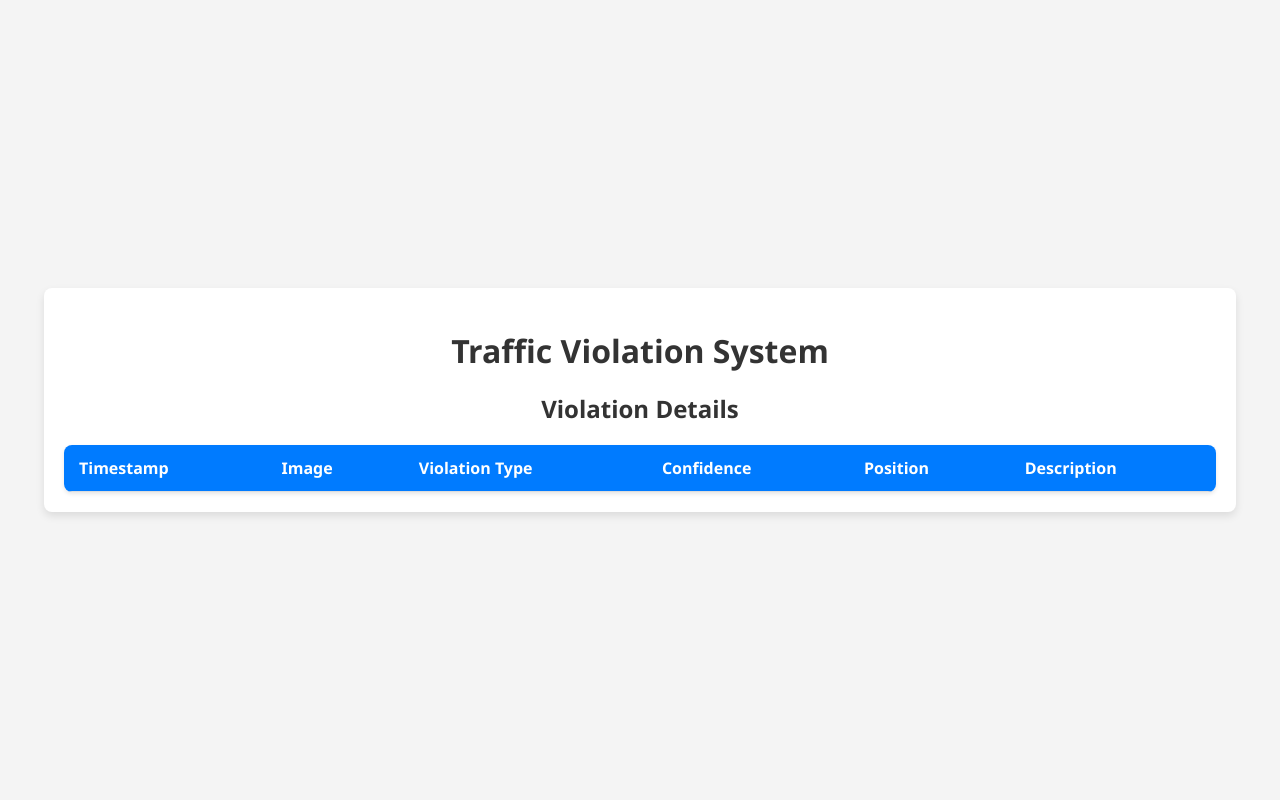
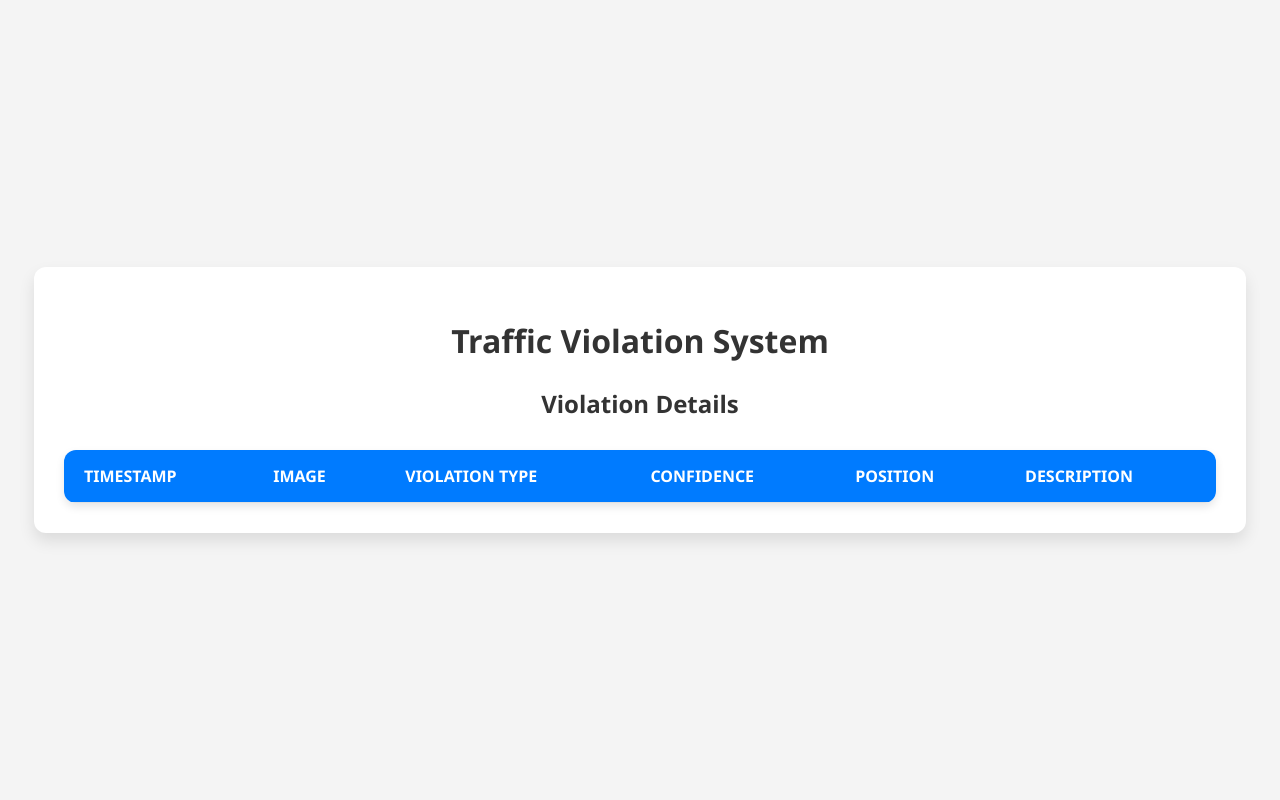
Before and after one commit to Jay-davisphem/Traffic-Violation-Detection-System, a FastAPI app: page / in a window 1280 px wide. Run offline with FastAPI, Linux system fonts and the light colour scheme; data that the repository does not hold is empty.

Commit message:
(fix) template responsiveness

```diff
--- a/static/css/styles.css
+++ b/static/css/styles.css
@@ -7,53 +7,58 @@ body {
   justify-content: center;
   align-items: center;
   min-height: 100vh;
-  flex-direction: column;
 }
 
 .container {
   width: 90%;
   max-width: 1200px;
   background-color: white;
-  padding: 20px;
-  border-radius: 8px;
-  box-shadow: 0 4px 8px rgba(0, 0, 0, 0.1);
-  margin: 10px;
+  padding: 30px;
+  border-radius: 12px;
+  box-shadow: 0 8px 16px rgba(0, 0, 0, 0.1);
+  overflow: hidden; /* Ensure rounded corners work with overflow */
 }
 
 h1, h2 {
   color: #333;
   text-align: center;
-  margin-bottom: 20px;
+  margin-bottom: 25px;
 }
 
 img {
   max-width: 100%;
   height: auto;
   display: block;
-  margin: 20px auto;
-  border-radius: 4px;
-  box-shadow: 0 2px 4px rgba(0, 0, 0, 0.1);
+  margin: 25px auto;
+  border-radius: 8px;
+  box-shadow: 0 4px 8px rgba(0, 0, 0, 0.1);
+  transition: transform 0.3s ease-in-out; /* Smooth hover effect */
+}
+
+img:hover {
+  transform: scale(1.03); /* Slight zoom on hover */
 }
 
 table {
   width: 100%;
   border-collapse: collapse;
-  margin-top: 20px;
-  box-shadow: 0 2px 4px rgba(0, 0, 0, 0.1);
-  border-radius: 8px;
+  margin-top: 30px;
+  box-shadow: 0 4px 8px rgba(0, 0, 0, 0.1);
+  border-radius: 12px;
   overflow: hidden;
 }
 
 th, td {
-  padding: 12px 15px;
+  padding: 15px 20px;
   text-align: left;
-  border-bottom: 1px solid #ddd;
+  border-bottom: 1px solid #e0e0e0;
 }
 
 th {
   background-color: #007bff;
   color: white;
   font-weight: 600;
+  text-transform: uppercase;
 }
 
 tr:nth-child(even) {
--- a/templates/index.html
+++ b/templates/index.html
@@ -31,7 +31,7 @@
         {% for violation in violations %}
         <tr>
           <td>{{ violation[1] }}</td>
-          <td><img src="/violations/{{ violation[1] }}.jpg" alt="Violation Image" width="200"></td>
+          <td><img src="/violations/{{ violation[1] }}.jpg" alt="Violation Image"></td>
           <td>{{ violation[4] }}</td>
           <td>{{ violation[5] }}</td>
           <td>{{ violation[6] }}</td>
@@ -43,20 +43,18 @@
   </div>
 
   <script>
-    // Function to update the violation table and the camera feed
     function updateData() {
       fetch('/api/violations')
         .then(response => response.json())
         .then(data => {
           const tbody = document.getElementById('violation-body');
-          tbody.innerHTML = ''; // Clear current table content
+          tbody.innerHTML = '';
 
-          // Build new table rows for each violation record received
           data.forEach(violation => {
             const row = document.createElement('tr');
             row.innerHTML = `
               <td>${violation[1]}</td>
-              <td><img src="/violations/${violation[1]}.jpg" alt="Violation Image" width="200"></td>
+              <td><img src="/violations/${violation[1]}.jpg" alt="Violation Image"></td>
               <td>${violation[4]}</td>
               <td>${violation[5]}</td>
               <td>${violation[6]}</td>
@@ -67,14 +65,12 @@
         })
         .catch(error => console.error('Error updating violations:', error));
 
-      // Update the live camera image (cache-busting by appending a timestamp)
       const cameraImg = document.querySelector('img[alt="Latest Camera Frame"]');
       if (cameraImg) {
         cameraImg.src = '/latest_camera_frame?time=' + new Date().getTime();
       }
     }
 
-    // Poll the backend every 5000ms (5 seconds)
     setInterval(updateData, 5000);
   </script>
 </body>
```
Also changed, not shown: other parts of static/css/styles.css (+15 -32 lines).
